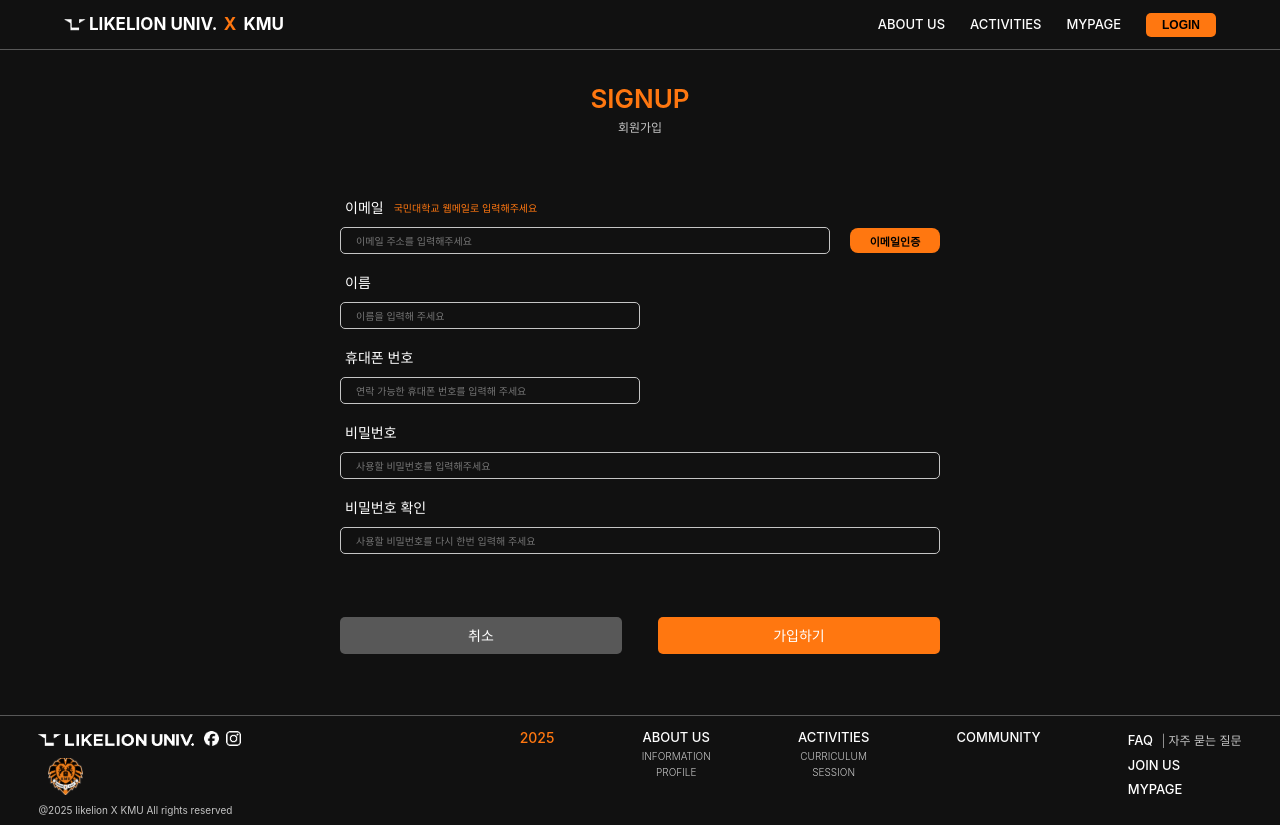
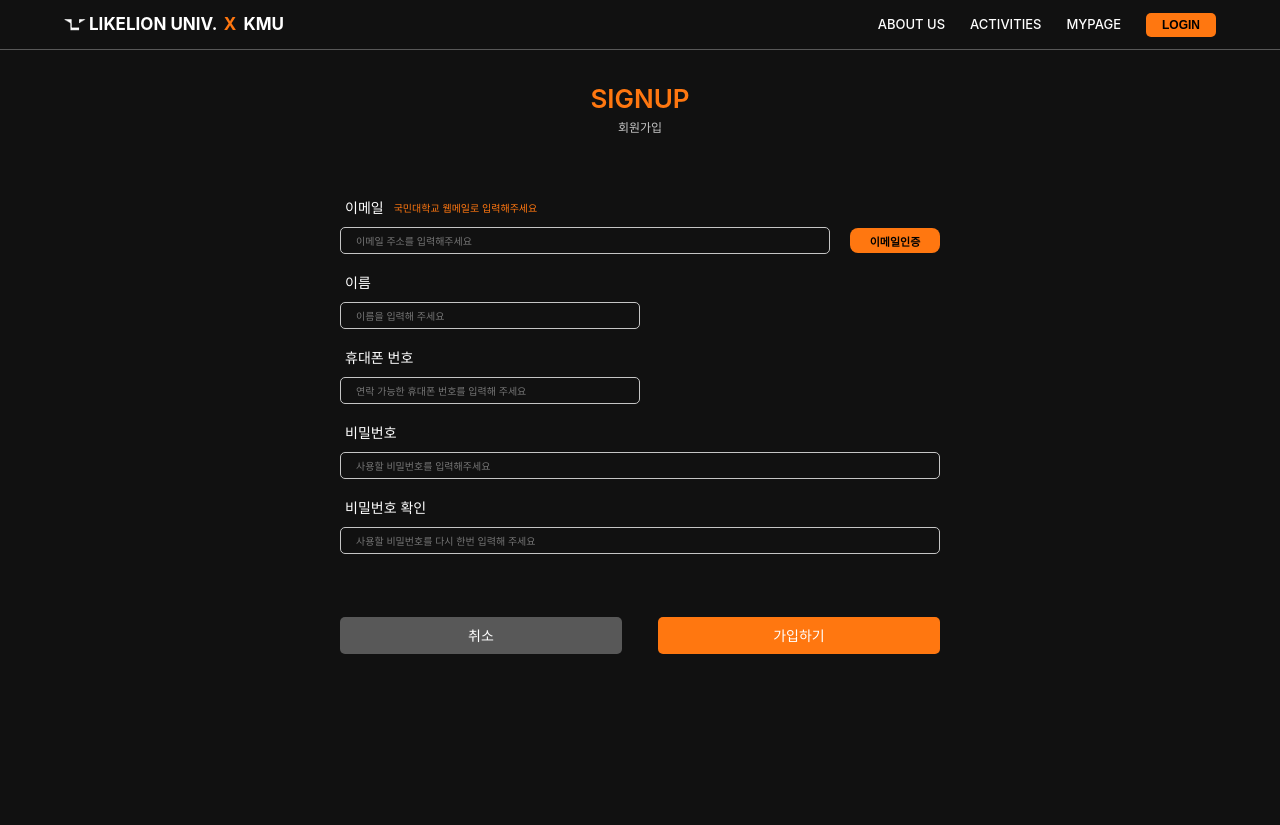
Before and after one commit to Dayeon0820/likelion13_homepage, a React (Create React App) app: page /signup in a window 1280 px wide. After the commit the page ends 800 px from the top, so only its background shows below. Built offline with nearby package versions, Linux system fonts and the light colour scheme.

Commit message:
회원가입에서 푸터 없앰. 간격 수정 바래여

```diff
--- a/src/signup/signup.jsx
+++ b/src/signup/signup.jsx
@@ -74,7 +74,7 @@ function Signup() {
           </div>
         </form>
       </main>
-      <Footer></Footer>
+      {/* <Footer></Footer> */}
     </div>
   );
 }
```
